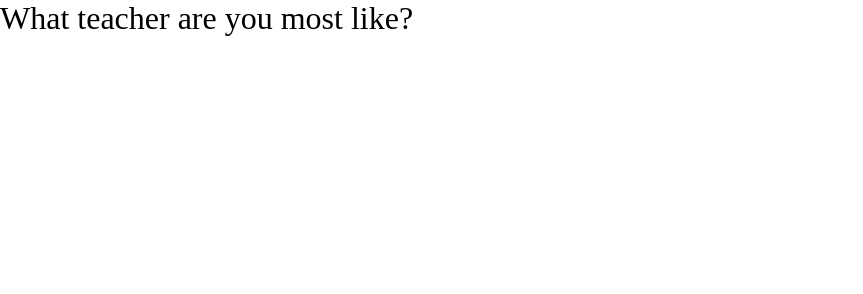
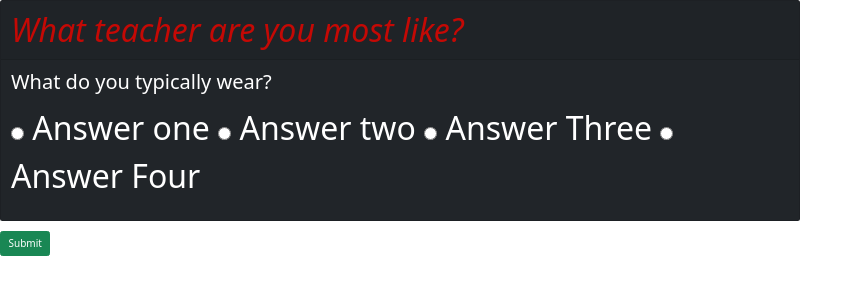
Before and after one commit to staten-island-tech/quiz-game-whalensfavorites, a website built with Parcel: page src/quiz.html in a window 1280 px wide. Shown: the whole page, without its empty margins (0-863 px from the left). Built offline with nearby package versions, Linux system fonts and the light colour scheme.

Commit message:
Update quiz.html

```diff
--- a/src/quiz.html
+++ b/src/quiz.html
@@ -4,11 +4,35 @@
     <meta http-equiv="X-UA-Compatible" content="IE=edge">
     <meta name="viewport" content="width=device-width, initial-scale=1.0">
     <link rel="stylesheet" href="scss/main.scss">
+    <link href="https://cdn.jsdelivr.net/npm/bootstrap@5.0.0-beta2/dist/css/bootstrap.min.css" rel="stylesheet" integrity="sha384-BmbxuPwQa2lc/FVzBcNJ7UAyJxM6wuqIj61tLrc4wSX0szH/Ev+nYRRuWlolflfl" crossorigin="anonymous">
     <title>Document</title>
 </head>
 <body>
     <section id="quiz-content">
-        What teacher are you most like?
+
+    <div class="card text-white bg-dark mb-3" style="max-width: 80rem;">
+        <div class="card-header" style="color:#c40905"><i>What teacher are you most like?</i></div>
+        <div class="card-body">
+          <h2 class="card-title"><div class="question">What do you typically wear?</div></h5>
+          <p class="card-text">
+              <div class="answers">
+              <input type="radio" name="option" value="1"> Answer one
+    <input type="radio" name="option" value="2"> Answer two
+    <input type="radio" name="option" value="3"> Answer Three
+    <input type="radio" name="option" value="4">
+    Answer Four
+        </p>
+            </div>
+        </div>
+      </div>
+    <div class="control">
+        <button type="button" class="btn btn-success">Submit</button>
+    </div>
     </section>
+
+
+
+
+    <script src="js/index.js"></script>
 </body>
 </html>
```
